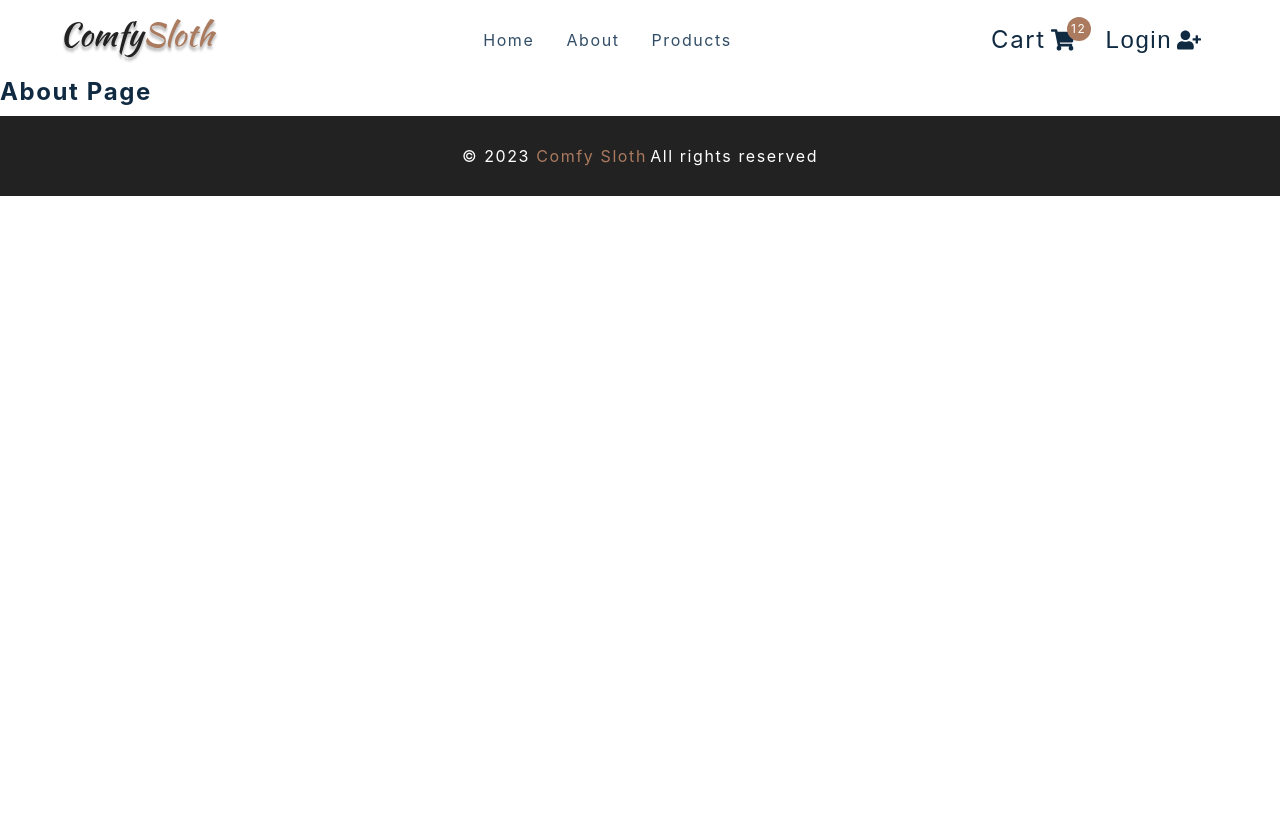
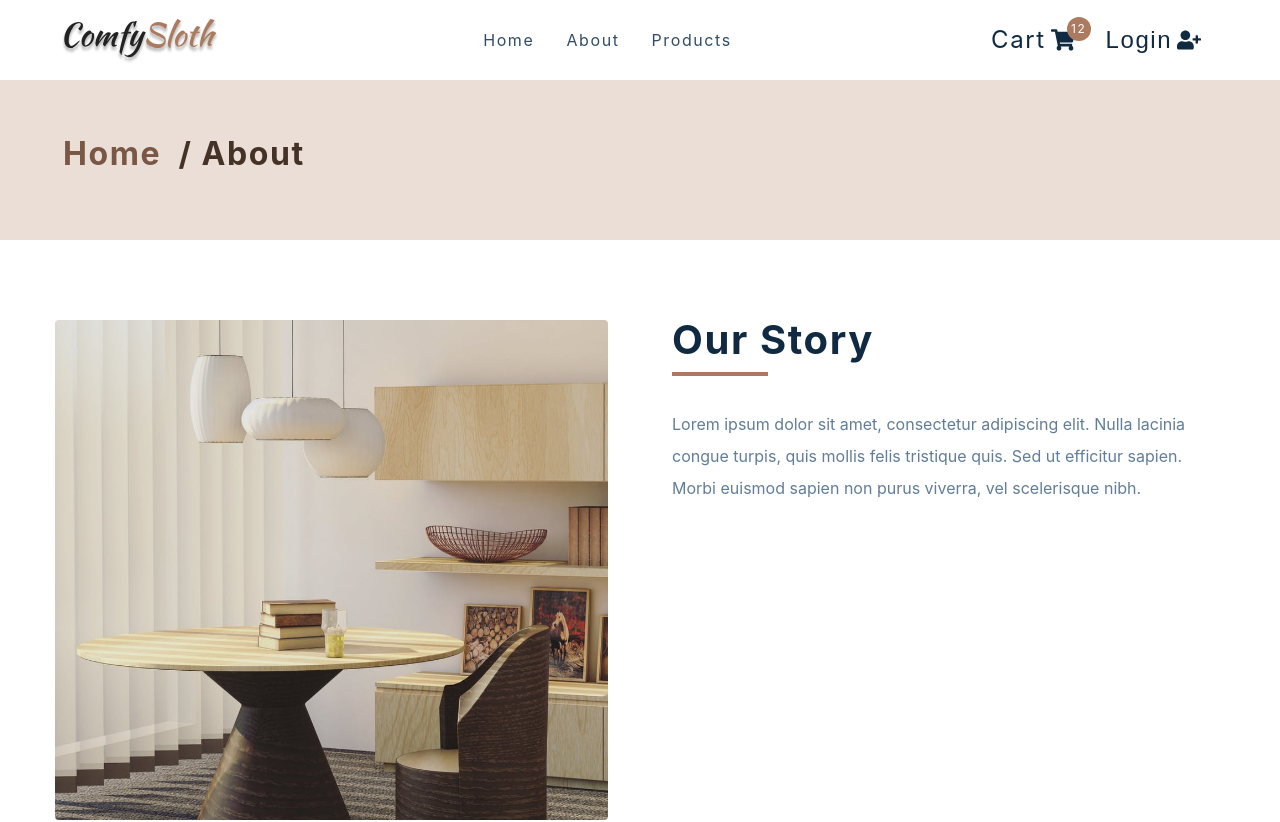
Before and after one commit to mike-shields-dev/e-commerce, a React (Create React App) app: page /about in a window 1280 px wide. Shown: the top 822 px of the page. Before the commit the page ends 800 px from the top, so only its background shows below. Built offline with nearby package versions, Linux system fonts and the light colour scheme; the HTML template or start-up script is replaced by a standard one.

Commit message:
Add content to AboutPage

```diff
--- a/src/components/PageHero.js
+++ b/src/components/PageHero.js
@@ -1,8 +1,18 @@
 import React from 'react'
 import styled from 'styled-components'
 import { Link } from 'react-router-dom'
-const PageHero = () => {
-  return <h4>page hero</h4>
+const PageHero = ({title}) => {
+  return (
+    <Wrapper>
+      <div className="section-center">
+        <h3>
+          <Link to="/">
+            Home
+          </Link> / {title}
+        </h3>
+      </div>
+    </Wrapper>
+  );
 }
 
 const Wrapper = styled.section`
--- a/src/pages/AboutPage.js
+++ b/src/pages/AboutPage.js
@@ -4,7 +4,21 @@
 import aboutImg from '../assets/hero-bcg.jpeg'
 
 const AboutPage = () => {
-  return <h4>about page</h4>
+  return (
+    <main>
+      <PageHero title="about" />
+      <Wrapper className="page section section-center">
+        <img src={aboutImg} alt="nice desk" />
+        <article>
+          <header className="title">
+            <h2>our story</h2>
+            <div className="underline"></div>
+          </header>
+          <p>Lorem ipsum dolor sit amet, consectetur adipiscing elit. Nulla lacinia congue turpis, quis mollis felis tristique quis. Sed ut efficitur sapien. Morbi euismod sapien non purus viverra, vel scelerisque nibh.</p>
+        </article>
+      </Wrapper>
+    </main>
+  );
 }
 
 const Wrapper = styled.section`
```
